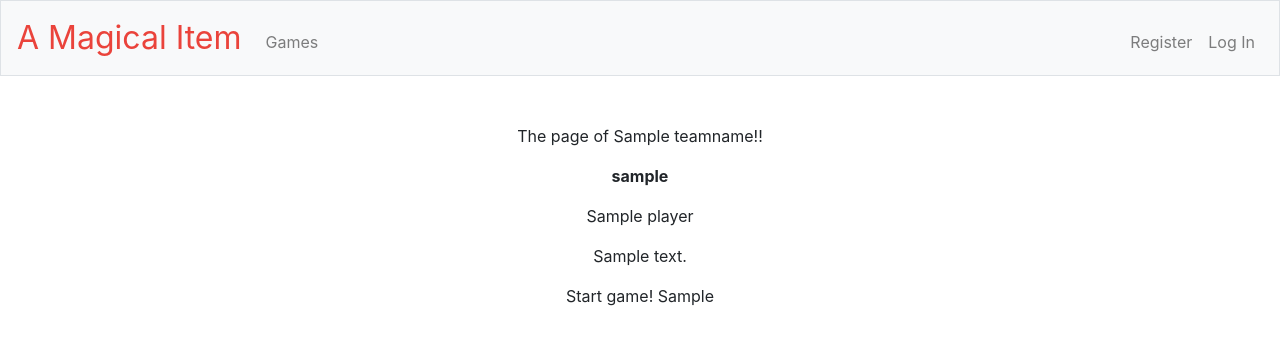
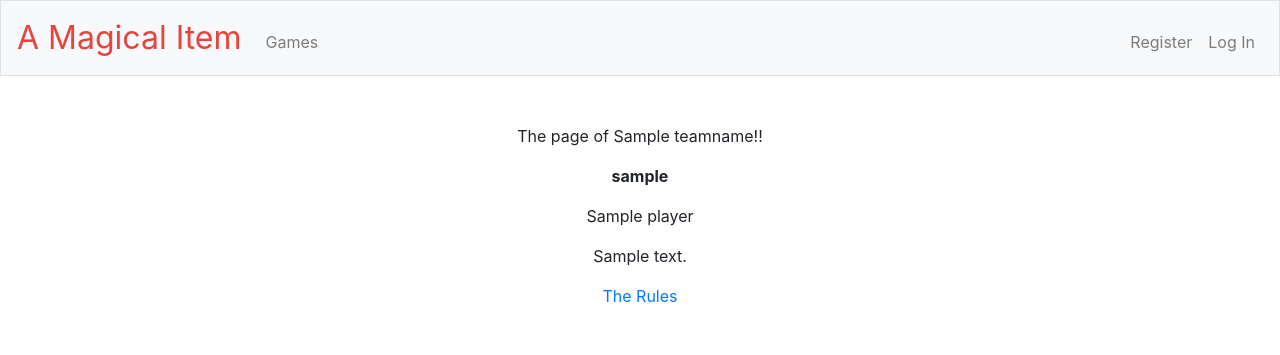
Before and after one commit to charmaine211/murdermystery, a Flask app: template murdermystery/templates/team.html in a window 1280 px wide. Shown: the top 355 px of the page. Run offline with Flask 2, Linux system fonts and the light colour scheme; the template is opened without the code that fills it: most values are stand-ins (such as "Sample title", 1, 10 or a date in 2020); some libraries are stand-ins or nearby versions.

Commit message:
Added rules

```diff
--- a/murdermystery/templates/team.html
+++ b/murdermystery/templates/team.html
@@ -47,13 +47,11 @@
 
             {% if current_round > 0 %}
 
-                Current round: {{ current_round }}
+                <a href="/{{ teamname_url }}/{{ current_round }}">Go to the current round: {{ current_round }}</a>
 
             {% else %}
 
-                Start game!
-
-                {{ current_round }}
+                <a href="/{{ teamname_url }}/rules">The Rules</a>
 
             {% endif %}
 
@@ -61,5 +59,4 @@
 
     {% endif %}
 
-
 {% endblock %}
```
